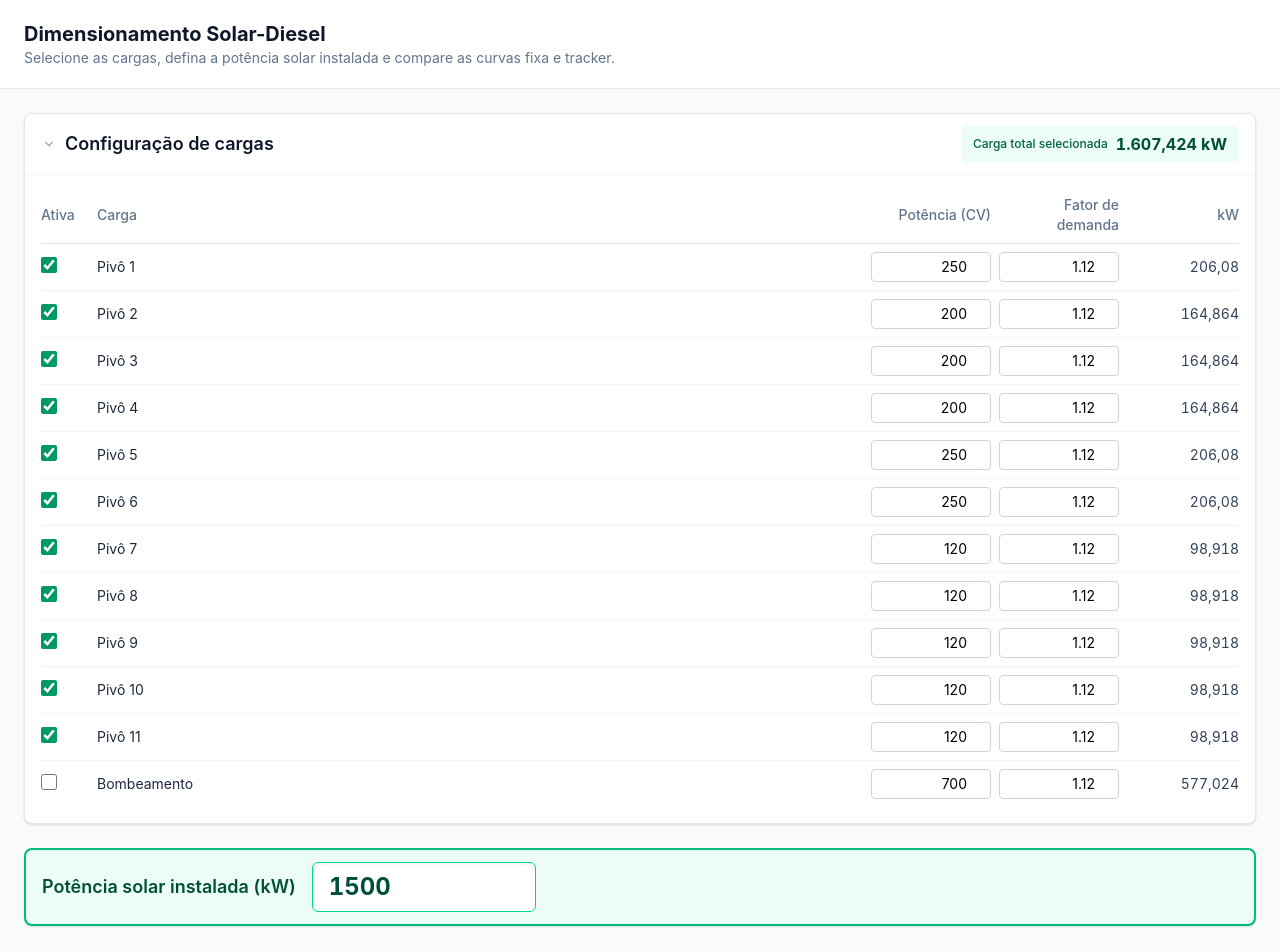
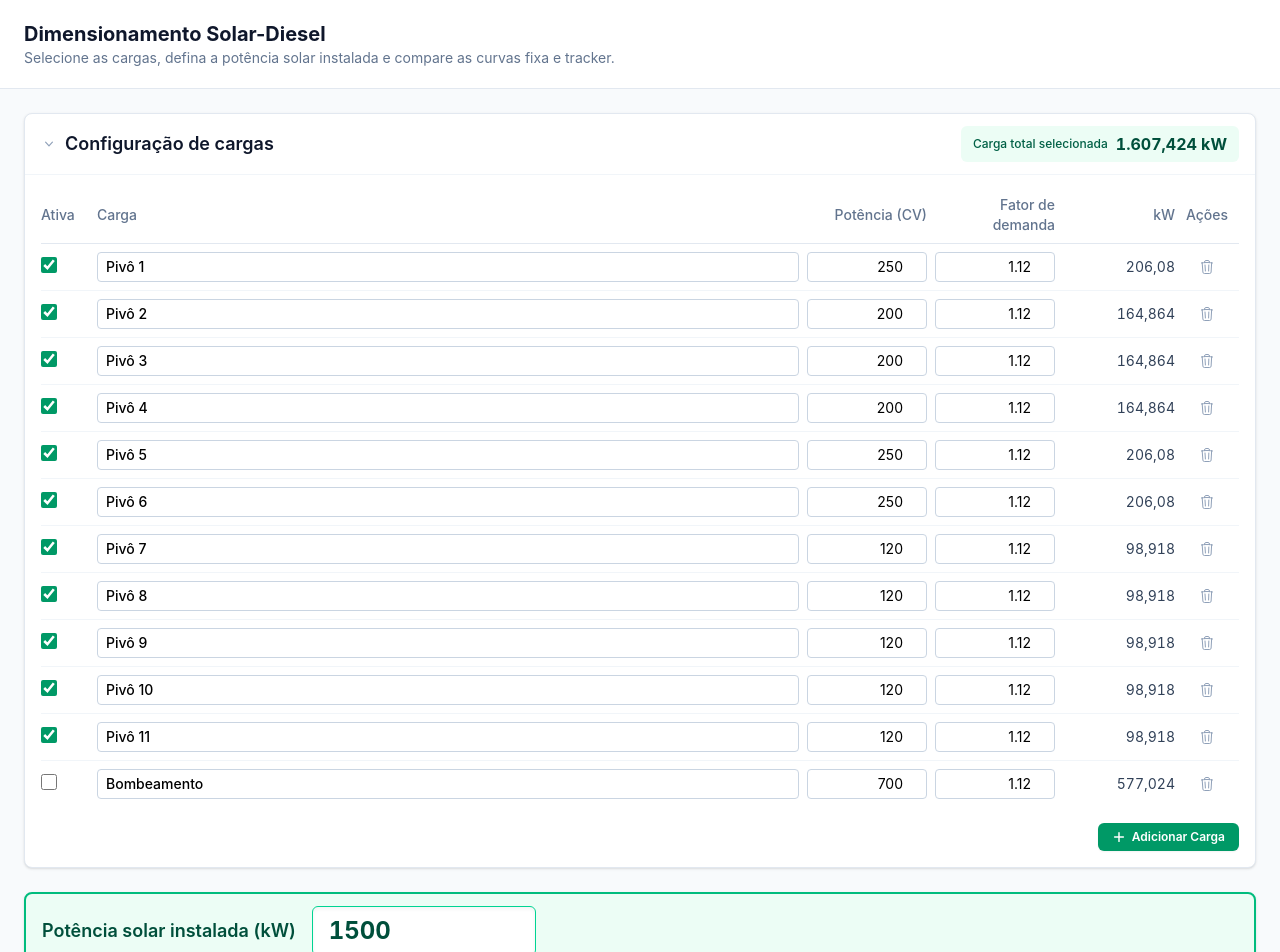
Before and after one commit to rafffaelbs/dimensionamento-solar-diesel, a React (Vite) app: page / in a window 1280 px wide. Shown: the top 952 px of the page. Built offline with nearby package versions, Linux system fonts and the light colour scheme.

Commit message:
feat: implement dynamic load management with add and remove functionality in LoadConfigTable

```diff
--- a/src/App.tsx
+++ b/src/App.tsx
@@ -2,7 +2,7 @@ import { useMemo, useState } from 'react';
 import { LoadConfigTable } from './components/LoadConfigTable';
 import { SolarPowerInput } from './components/SolarPowerInput';
 import { OperationalCurveTable } from './components/OperationalCurveTable';
-import { CONSUMPTION_TABLE, GENERATOR_SPEC, HOURLY_SOLAR_CURVES, INITIAL_LOADS } from './data/constants';
+import { GENERATOR_SPEC, HOURLY_SOLAR_CURVES, INITIAL_LOADS } from './data/constants';
 import { calcCurveResults, calcSummary, calcTotalLoadKw } from './lib/calculations';
 import type { LoadItem } from './types';
 
@@ -12,6 +12,26 @@ function App() {
 
   const handleLoadChange = (id: string, patch: Partial<LoadItem>) => {
     setLoads((prev) => prev.map((load) => (load.id === id ? { ...load, ...patch } : load)));
+  };
+
+  const handleAddLoad = () => {
+    const newLoadId = typeof crypto !== 'undefined' && crypto.randomUUID
+      ? crypto.randomUUID()
+      : Math.random().toString(36).substring(2, 9);
+    setLoads((prev) => [
+      ...prev,
+      {
+        id: newLoadId,
+        name: `Carga ${prev.length + 1}`,
+        powerCv: 100,
+        demandFactor: 1.0,
+        enabled: true,
+      },
+    ]);
+  };
+
+  const handleRemoveLoad = (id: string) => {
+    setLoads((prev) => prev.filter((load) => load.id !== id));
   };
 
   const totalLoadKw = useMemo(() => calcTotalLoadKw(loads), [loads]);
@@ -25,7 +45,6 @@ function App() {
         totalLoadKw,
         safeSolarKw,
         GENERATOR_SPEC,
-        CONSUMPTION_TABLE,
       ),
     [totalLoadKw, safeSolarKw],
   );
@@ -37,7 +56,6 @@ function App() {
         totalLoadKw,
         safeSolarKw,
         GENERATOR_SPEC,
-        CONSUMPTION_TABLE,
       ),
     [totalLoadKw, safeSolarKw],
   );
@@ -58,7 +76,12 @@ function App() {
       </header>
 
       <main className="mx-auto mt-6 flex w-full max-w-[1600px] flex-col gap-6 px-6">
-        <LoadConfigTable loads={loads} onChange={handleLoadChange} />
+        <LoadConfigTable
+          loads={loads}
+          onChange={handleLoadChange}
+          onAdd={handleAddLoad}
+          onRemove={handleRemoveLoad}
+        />
 
         <SolarPowerInput value={installedSolarKw} onChange={setInstalledSolarKw} />
 
--- a/src/components/LoadConfigTable.tsx
+++ b/src/components/LoadConfigTable.tsx
@@ -5,6 +5,8 @@ import { calcLoadKw } from '../lib/calculations';
 interface LoadConfigTableProps {
   loads: LoadItem[];
   onChange: (id: string, patch: Partial<LoadItem>) => void;
+  onAdd: () => void;
+  onRemove: (id: string) => void;
 }
 
 const numberFormatter = new Intl.NumberFormat('pt-BR', {
@@ -12,7 +14,7 @@ const numberFormatter = new Intl.NumberFormat('pt-BR', {
   maximumFractionDigits: 3,
 });
 
-export function LoadConfigTable({ loads, onChange }: LoadConfigTableProps) {
+export function LoadConfigTable({ loads, onChange, onAdd, onRemove }: LoadConfigTableProps) {
   const [isOpen, setIsOpen] = useState(true);
 
   const totalSelectedKw = loads
@@ -25,7 +27,7 @@ export function LoadConfigTable({ loads, onChange }: LoadConfigTableProps) {
         type="button"
         onClick={() => setIsOpen((prev) => !prev)}
         aria-expanded={isOpen}
-        className="flex w-full items-center justify-between gap-4 px-4 py-3 text-left"
+        className="flex w-full items-center justify-between gap-4 px-4 py-3 text-left cursor-pointer"
       >
         <span className="flex items-center gap-2">
           <svg
@@ -56,7 +58,45 @@ export function LoadConfigTable({ loads, onChange }: LoadConfigTableProps) {
 
       {isOpen && (
         <div className="border-t border-slate-100 px-4 pb-4 pt-3 dark:border-slate-800">
-          <table className="w-full table-fixed border-collapse text-sm">
+          {loads.length === 0 ? (
+            <div className="flex flex-col items-center justify-center py-8 text-slate-500 dark:text-slate-400 text-center">
+              <svg
+                xmlns="http://www.w3.org/2000/svg"
+                fill="none"
+                viewBox="0 0 24 24"
+                strokeWidth={1.5}
+                stroke="currentColor"
+                className="h-10 w-10 text-slate-400 dark:text-slate-500 mb-2"
+              >
+                <path
+                  strokeLinecap="round"
+                  strokeLinejoin="round"
+                  d="M12 9v3.75m9-.75a9 9 0 1 1-18 0 9 9 0 0 1 18 0Zm-9 3.75h.008v.008H12v-.008Z"
+                />
+              </svg>
+              <p className="text-sm">Nenhuma carga cadastrada.</p>
+              <button
+                type="button"
+                onClick={onAdd}
+                className="mt-3 flex items-center gap-1.5 rounded-md bg-emerald-600 px-3.5 py-1.5 text-xs font-semibold text-white shadow-xs hover:bg-emerald-500 focus-visible:outline focus-visible:outline-2 focus-visible:outline-offset-2 focus-visible:outline-emerald-600 transition-colors cursor-pointer"
+              >
+                <svg
+                  xmlns="http://www.w3.org/2000/svg"
+                  fill="none"
+                  viewBox="0 0 24 24"
+                  strokeWidth={2.5}
+                  stroke="currentColor"
+                  className="h-3.5 w-3.5"
+                >
+                  <path strokeLinecap="round" strokeLinejoin="round" d="M12 4.5v15m7.5-7.5h-15" />
+                </svg>
+                Adicionar Carga
+              </button>
+            </div>
+          ) : (
+            <>
+              <div className="overflow-x-auto">
+                <table className="w-full min-w-[600px] table-fixed border-collapse text-sm">
                   <thead>
                     <tr className="border-b border-slate-200 text-left text-slate-500 dark:border-slate-700 dark:text-slate-400">
                       <th className="w-14 py-2 pr-2 font-medium">Ativa</th>
@@ -64,6 +104,7 @@ export function LoadConfigTable({ loads, onChange }: LoadConfigTableProps) {
                       <th className="w-32 py-2 pr-2 text-right font-medium">Potência (CV)</th>
                       <th className="w-32 py-2 pr-2 text-right font-medium">Fator de demanda</th>
                       <th className="w-28 py-2 pl-2 text-right font-medium">kW</th>
+                      <th className="w-16 py-2 text-center font-medium">Ações</th>
                     </tr>
                   </thead>
                   <tbody>
@@ -77,11 +118,18 @@ export function LoadConfigTable({ loads, onChange }: LoadConfigTableProps) {
                             type="checkbox"
                             checked={load.enabled}
                             onChange={(e) => onChange(load.id, { enabled: e.target.checked })}
-                      className="h-4 w-4 accent-emerald-600"
+                            className="h-4 w-4 accent-emerald-600 cursor-pointer"
                             aria-label={`Ativar ${load.name}`}
                           />
                         </td>
-                  <td className="py-2 pr-2 text-slate-800 dark:text-slate-200">{load.name}</td>
+                        <td className="py-2 pr-2">
+                          <input
+                            type="text"
+                            value={load.name}
+                            onChange={(e) => onChange(load.id, { name: e.target.value })}
+                            className="w-full rounded border border-slate-300 bg-white px-2 py-1 dark:border-slate-600 dark:bg-slate-800 dark:text-slate-100 font-medium"
+                          />
+                        </td>
                         <td className="py-2 pr-2">
                           <input
                             type="number"
@@ -104,11 +152,56 @@ export function LoadConfigTable({ loads, onChange }: LoadConfigTableProps) {
                         <td className="py-2 pl-2 text-right tabular-nums text-slate-700 dark:text-slate-300">
                           {numberFormatter.format(calcLoadKw(load))}
                         </td>
+                        <td className="py-2 text-center">
+                          <button
+                            type="button"
+                            onClick={() => onRemove(load.id)}
+                            className="rounded p-1 text-slate-400 hover:bg-red-50 hover:text-red-600 dark:hover:bg-red-950/40 dark:hover:text-red-400 transition-colors cursor-pointer"
+                            title={`Remover ${load.name}`}
+                          >
+                            <svg
+                              xmlns="http://www.w3.org/2000/svg"
+                              fill="none"
+                              viewBox="0 0 24 24"
+                              strokeWidth={1.5}
+                              stroke="currentColor"
+                              className="h-4 w-4"
+                            >
+                              <path
+                                strokeLinecap="round"
+                                strokeLinejoin="round"
+                                d="m14.74 9-.346 9m-4.788 0L9 9m9.968-3.21c.342.052.682.107 1.022.166m-1.022-.165L18.16 19.673a2.25 2.25 0 0 1-2.244 2.077H8.084a2.25 2.25 0 0 1-2.244-2.077L4.772 5.79m14.456 0a48.108 48.108 0 0 0-3.478-.397m-12 .562c.34-.059.68-.114 1.022-.165m0 0a48.11 48.11 0 0 1 3.478-.397m7.5 0v-.916c0-1.18-.91-2.164-2.09-2.201a51.964 51.964 0 0 0-3.32 0c-1.18.037-2.09 1.022-2.09 2.201v.916m7.5 0a48.667 48.667 0 0 0-7.5 0"
+                              />
+                            </svg>
+                          </button>
+                        </td>
                       </tr>
                     ))}
                   </tbody>
                 </table>
               </div>
+              <div className="mt-4 flex justify-end">
+                <button
+                  type="button"
+                  onClick={onAdd}
+                  className="flex items-center gap-1.5 rounded-md bg-emerald-600 px-3.5 py-1.5 text-xs font-semibold text-white shadow-xs hover:bg-emerald-500 focus-visible:outline focus-visible:outline-2 focus-visible:outline-offset-2 focus-visible:outline-emerald-600 transition-colors cursor-pointer"
+                >
+                  <svg
+                    xmlns="http://www.w3.org/2000/svg"
+                    fill="none"
+                    viewBox="0 0 24 24"
+                    strokeWidth={2.5}
+                    stroke="currentColor"
+                    className="h-3.5 w-3.5"
+                  >
+                    <path strokeLinecap="round" strokeLinejoin="round" d="M12 4.5v15m7.5-7.5h-15" />
+                  </svg>
+                  Adicionar Carga
+                </button>
+              </div>
+            </>
+          )}
+        </div>
       )}
     </section>
   );
```
Lines whose indentation alone changed are shown as unchanged.
